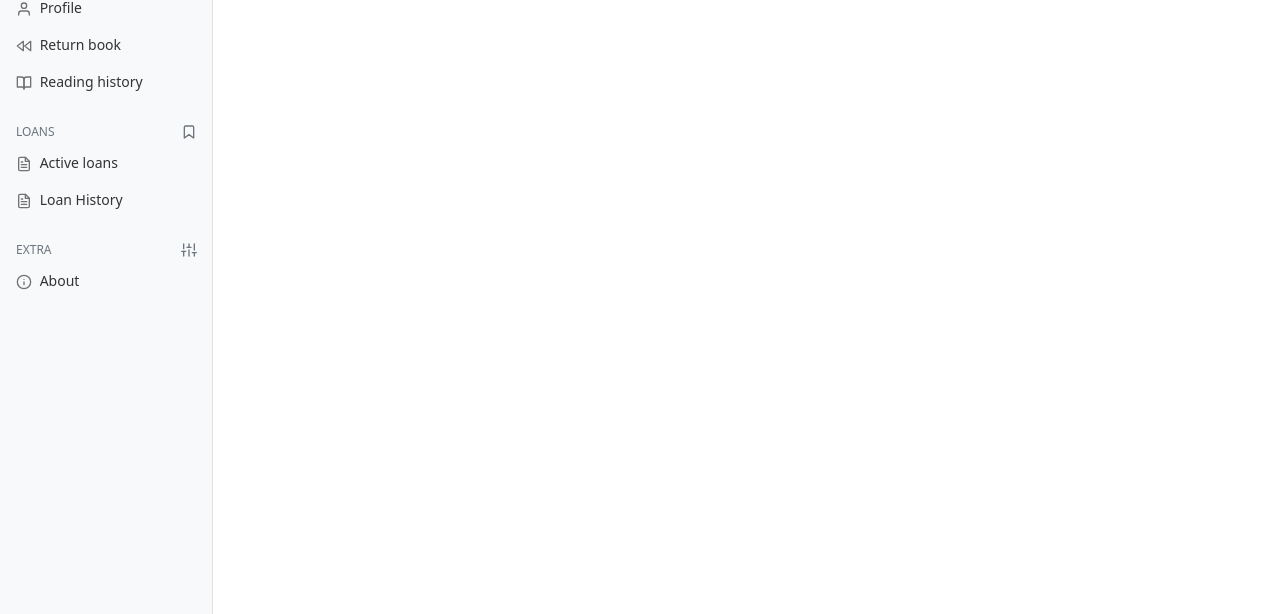
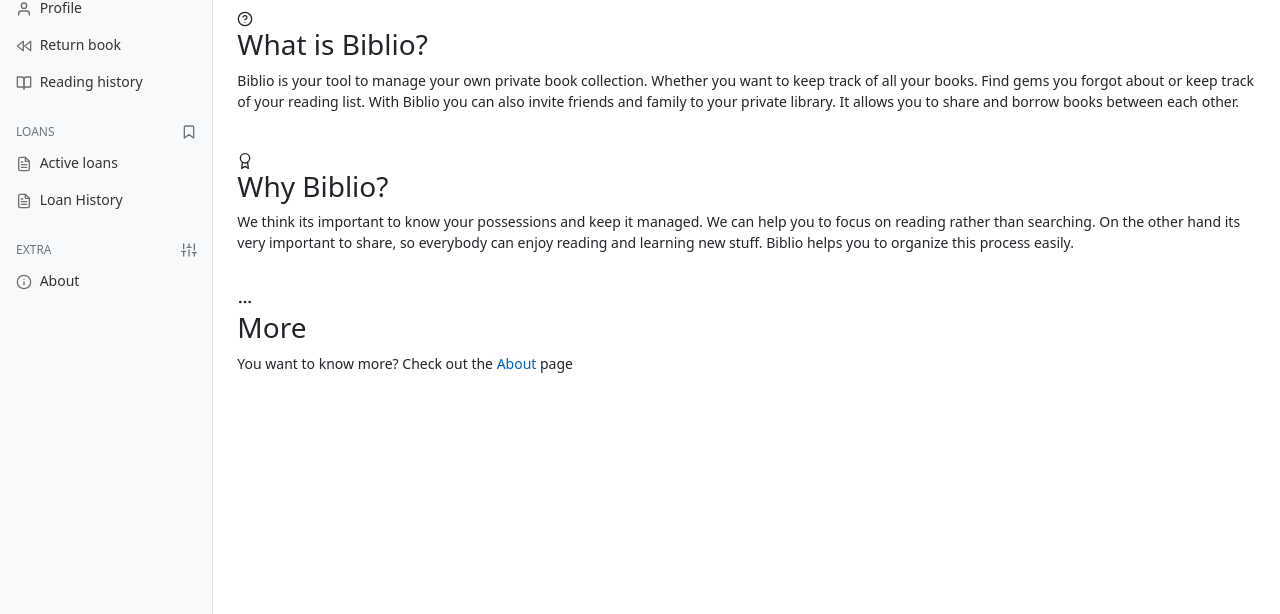
Before and after one commit to BennerLukas/Biblio, a Flask app: page / in a window 1280 px wide. Shown: the part 186-800 px from the top of the page. Run offline with Flask 2, Linux system fonts and the light colour scheme; some libraries are stand-ins or nearby versions.

Commit message:
enhance start page

```diff
--- a/src/frontend/api/biblio.py
+++ b/src/frontend/api/biblio.py
@@ -207,7 +207,7 @@ class Biblio:
 if __name__ == "__main__":
     my_class = Biblio()
     my_class.init_db()
-    my_class.get_book_id_by_isbn(9780575097568)
+    # my_class.get_book_id_by_isbn(9780575097568)
     # my_class.test(True)
     # my_class.list_read_books()
     # my_class.make_loan([1, 2], 14)
--- a/src/frontend/app/templates/index.html
+++ b/src/frontend/app/templates/index.html
@@ -4,7 +4,8 @@
 {% block title %}Home{% endblock %}
 {% block heading %}Home{% endblock %}
 {% block body %}
-{% if user == 'no name' %}
+<div>
+   {% if user == 'no name' %}
 <a href="/login">
     <div align="right">
         <span data-feather="user"></span>
@@ -20,5 +21,37 @@
     </div>
 </a>
 {% endif %}
+</div>
+
+<div>
+    <div align="left">
+        <span data-feather="help-circle"></span>
+        <h3>What is Biblio?</h3>
+        <p>
+            Biblio is your tool to manage your own private book collection.
+            Whether you want to keep track of all your books. Find gems you forgot about or keep track of your reading list.
+
+            With Biblio you can also invite friends and family to your private library. It allows you to share and borrow books between each other.
+        </p>
+    </div>
+    <br>
+    <div align="left">
+        <span data-feather="award"></span>
+        <h3>Why Biblio?</h3>
+        <p>
+            We think its important to know your possessions and keep it managed. We can help you to focus on reading rather than searching.
+
+            On the other hand its very important to share, so everybody can enjoy reading and learning new stuff. Biblio helps you to organize this process easily.
+        </p>
+    </div>
+    <br>
+    <div align="left">
+        <span data-feather="more-horizontal"></span>
+        <h3>More</h3>
+        <p>
+            You want to know more? Check out the <a href="/about">About</a> page
+        </p>
+    </div>
+</div>
 
 {% endblock %}
--- a/src/frontend/app/views.py
+++ b/src/frontend/app/views.py
@@ -1,5 +1,4 @@
 from flask import render_template, request, session
-from flask_login import login_required, current_user
 from pandas import DataFrame
 
 from api.selections import Selections
```
